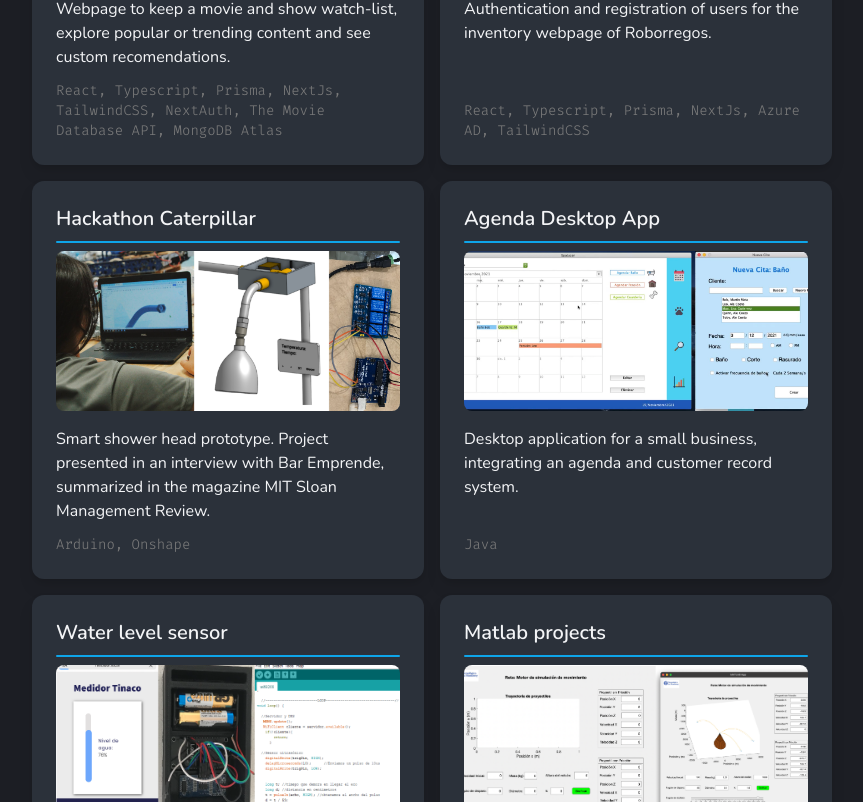
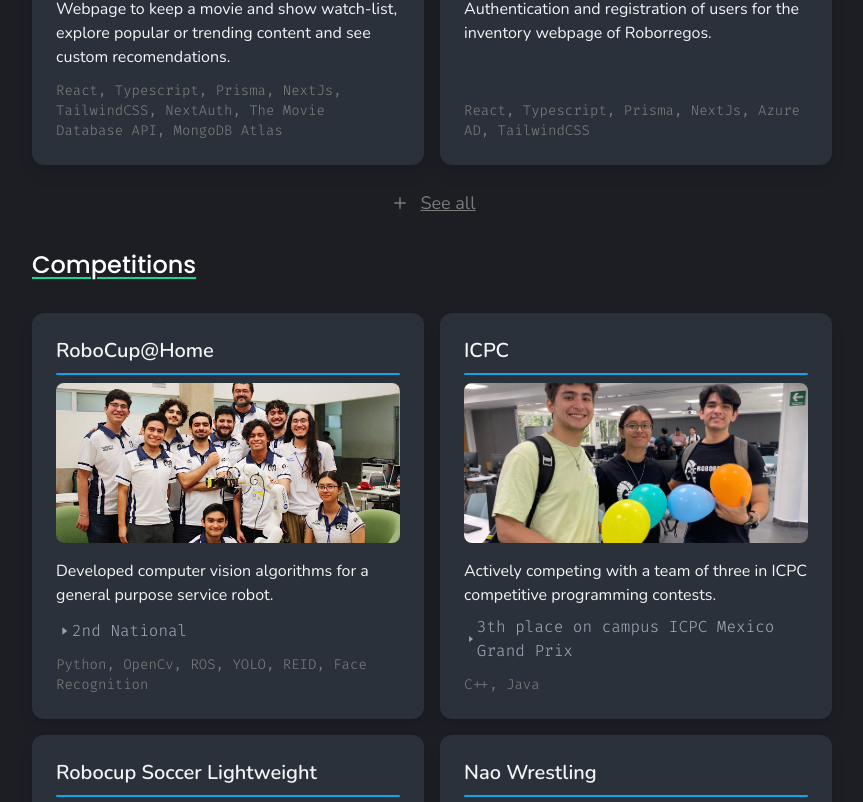
Before and after one commit to Ale-Coeto/portfolio, a Next.js app: page / in a window 1280 px wide. Shown: the part 3756-4558 px from the top of the page, without its empty margins (208-1071 px from the left). Built offline with nearby package versions, Linux system fonts and the light colour scheme.

Commit message:
see more projects button added

```diff
--- a/src/app/components/Experience/MenuBar.tsx
+++ b/src/app/components/Experience/MenuBar.tsx
@@ -38,7 +38,7 @@ const MenuBar: React.FC<MenuBarProps> = ({ items }) => {
             </div>
 
 
-            <div className={clsx(open && 'invisible h-0 md:h-auto md:visible', "visible flex md:flex-col flex-col justify-start whitespace-nowrap md:mb-2 mb-8 left-0 mt-4 md:overflow-scroll md:mr-20")}>
+            <div className={clsx(open && 'invisible h-0 md:h-auto md:visible', "visible flex md:flex-col flex-col justify-start whitespace-nowrap md:mb-2 mb-8 left-0 mt-4 md:mr-20")}>
                 {items.map((item, key) => (
                     <div key={key} onClick={() => handleSelect(key)}>
                         <MenuElement title={item.title} selected={key == selected} />
--- a/src/app/components/Projects/projectGrid.tsx
+++ b/src/app/components/Projects/projectGrid.tsx
@@ -1,6 +1,10 @@
+"use client";
 import clsx from "clsx"
 import ProjectElement from "./projectElement"
-
+import { FaMinus, FaPlusCircle } from "react-icons/fa"
+import { AiFillPlusCircle } from "react-icons/ai"
+import { BsPlus } from "react-icons/bs"
+import { useState } from "react"
 interface ProjectGridProps {
     items: {
         title: string
@@ -17,15 +21,54 @@ const ProjectGrid: React.FC<ProjectGridProps> = ({
     items,
     short
 }) => {
+    const [all, setAll] = useState(true);
+
+
     return (
-        <div className={clsx('grid gap-4' ,
+        <div>
+
+            {all ?
+                (
+                    <div>
+                        <div className={clsx('grid gap-4',
+                            short && `lg:grid-cols-2 xl:grid-cols-3 2xl:grid-cols-4`,
+                            !short && `sm:grid-cols-1 md:grid-cols-2 2xl:grid-cols-3`
+                        )}
+                        >
+                            {items.slice(0,6).map((item, key) => (
+                                <ProjectElement key={key} title={item.title} description={item.description} image={item.image} href={item.href} tools={item.tools} place={item.place} />
+                            ))}
+                        </div>
+                        {items.length > 6 && (
+                            <button onClick={() => setAll(false)} className="w-full flex flex-row justify-center align-center items-center underline pt-6 text-custom-text-dark-gray hover:text-custom-text-gray">
+                                <BsPlus className="text-2xl mr-2" />
+                                <div>
+                                    See all
+                                </div>
+                            </button>
+                        )}
+                    </div>
+                )
+                :
+                <div>
+                    <div className={clsx('grid gap-4',
                         short && `lg:grid-cols-2 xl:grid-cols-3 2xl:grid-cols-4`,
                         !short && `sm:grid-cols-1 md:grid-cols-2 2xl:grid-cols-3`
                     )}
                     >
                         {items.map((item, key) => (
-                <ProjectElement key={key} title={item.title} description={item.description} image={item.image} href={item.href} tools={item.tools} place={item.place}/>
+                            <ProjectElement key={key} title={item.title} description={item.description} image={item.image} href={item.href} tools={item.tools} place={item.place} />
                         ))}
+                    </div>
+                    <button onClick={() => setAll(true)} className="w-full flex flex-row justify-center align-center items-center underline pt-6 text-custom-text-dark-gray hover:text-custom-text-gray">
+                        <FaMinus className="text-md mr-2" />
+                        <div>
+                            Close
+                        </div>
+                    </button>
+
+                </div>
+            }
         </div>
     )
 }
```
Lines whose indentation alone changed are shown as unchanged.
